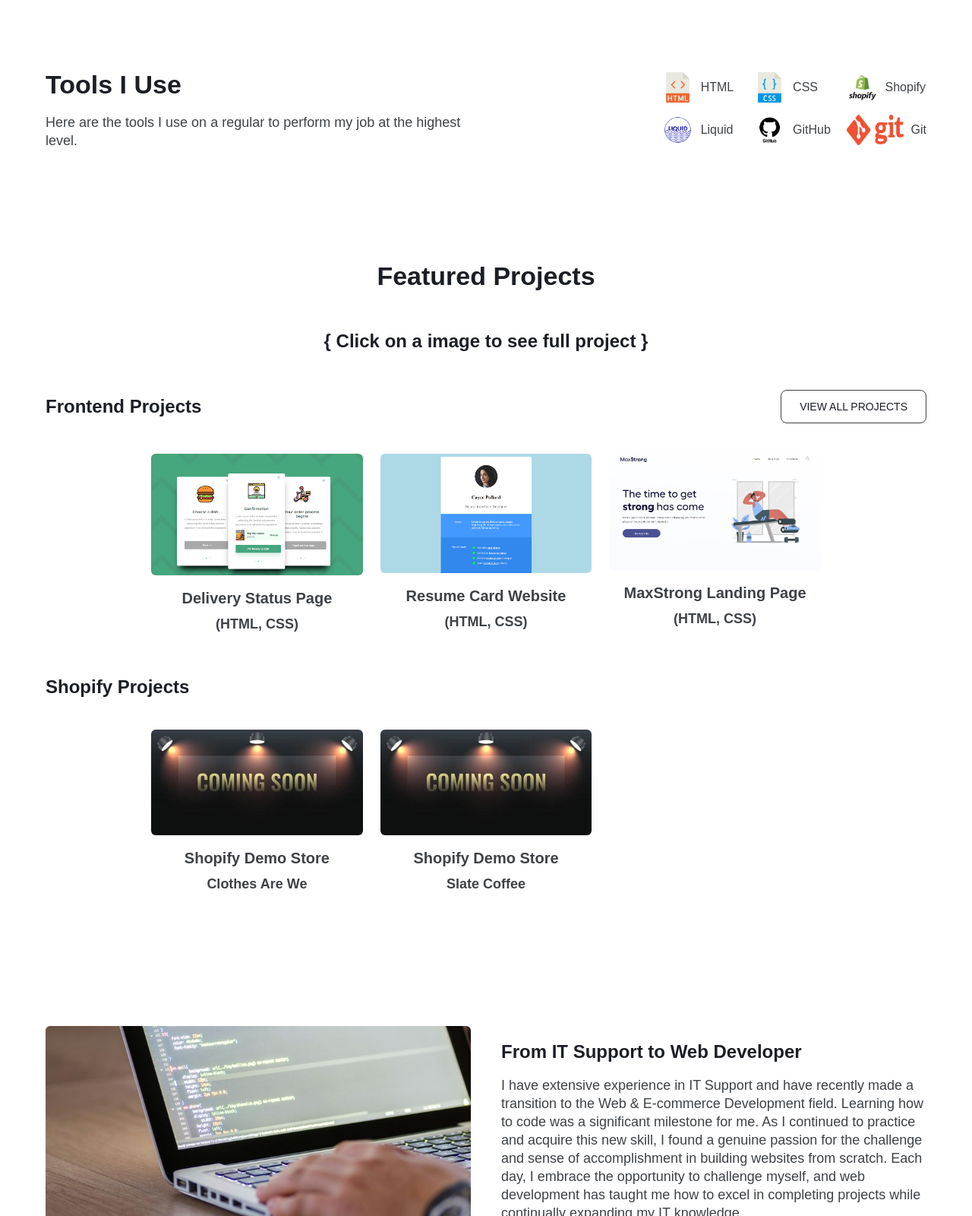
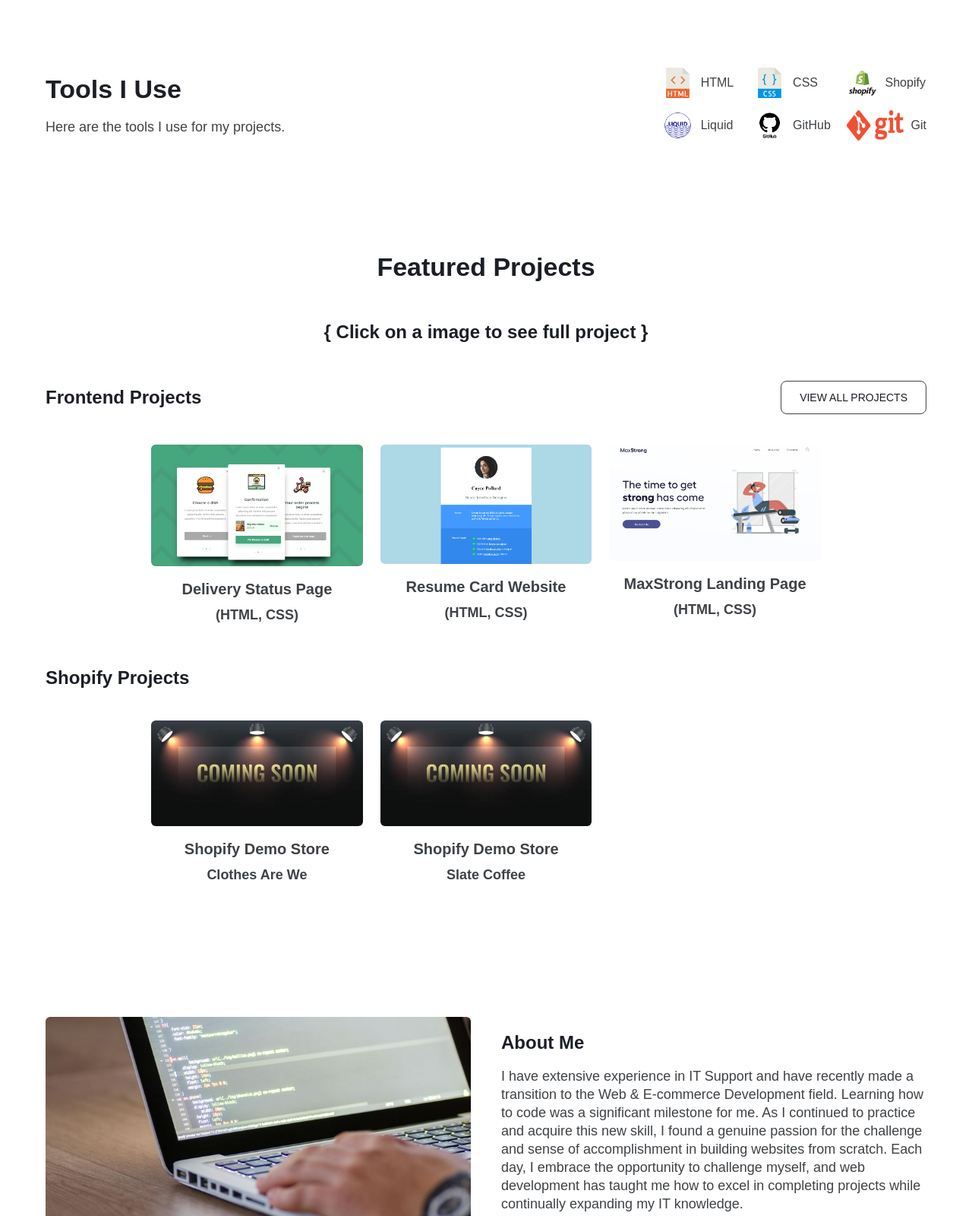
Before and after one commit to martinOloyede/Portfolio, a plain HTML site: page index.html in a window 1280 px wide. Shown: the part 1049-2649 px from the top of the page at 76% size. Drawn offline with nearby package versions, Linux system fonts and the light colour scheme; a script that the page names is missing.

Commit message:
Changed sentenct in Tools I use section of site.

```diff
--- a/index.html
+++ b/index.html
@@ -92,7 +92,7 @@
       <div class="horizontal-container">
         <div data-w-id="f134e029-cfe0-beb4-ae91-1b09b42e1085" style="opacity:0" class="small-container">
           <h2 class="h2">Tools I Use</h2>
-          <p class="text top-margin">Here are the tools I use on a regular to perform my job at the highest level.</p>
+          <p class="text top-margin">Here are the tools I use for my projects.</p>
         </div>
         <div data-w-id="65aca7fe-47d9-426d-483c-ae06c0d899fb" style="opacity:0" class="three-col-grid">
           <div class="feature"><img src="images/html.svg" loading="lazy" id="w-node-_130b25ab-84a0-9871-b256-fa58619ce254-6ba5dc16" alt="" class="image-3">
@@ -241,7 +241,7 @@
       <div class="horizontal-container">
         <div data-w-id="daddf817-879b-e36a-5123-356eb5e4cc69" style="opacity:0" class="image-wrapper"><img src="images/pexels1.jpg" loading="lazy" srcset="images/pexels1-p-500.jpg 500w, images/pexels1-p-800.jpg 800w, images/pexels1-p-1080.jpg 1080w, images/pexels1-p-1600.jpg 1600w, images/pexels1-p-2000.jpg 2000w, images/pexels1-p-2600.jpg 2600w, images/pexels1-p-3200.jpg 3200w, images/pexels1.jpg 6144w" alt="" sizes="(max-width: 767px) 92vw, (max-width: 991px) 73vw, (max-width: 1919px) 46vw, 560px" class="image"></div>
         <div id="w-node-daddf817-879b-e36a-5123-356eb5e4cc5d-6ba5dc16" data-w-id="daddf817-879b-e36a-5123-356eb5e4cc5d" style="opacity:0" class="small-container">
-          <h3 class="h3">From IT Support to Web Developer</h3>
+          <h3 class="h3">About Me</h3>
           <p class="text top-margin">I have extensive experience in IT Support and have recently made a transition to the Web &amp; E-commerce Development field. Learning how to code was a significant milestone for me. As I continued to practice and acquire this new skill, I found a genuine passion for the challenge and sense of accomplishment in building websites from scratch. Each day, I embrace the opportunity to challenge myself, and web development has taught me how to excel in completing projects while continually expanding my IT knowledge. <br><br>I now consider myself a freelance web developer and am open to full-time employment with the right company, provided it offers an environment conducive to my professional growth.</p>
         </div>
       </div>
```
